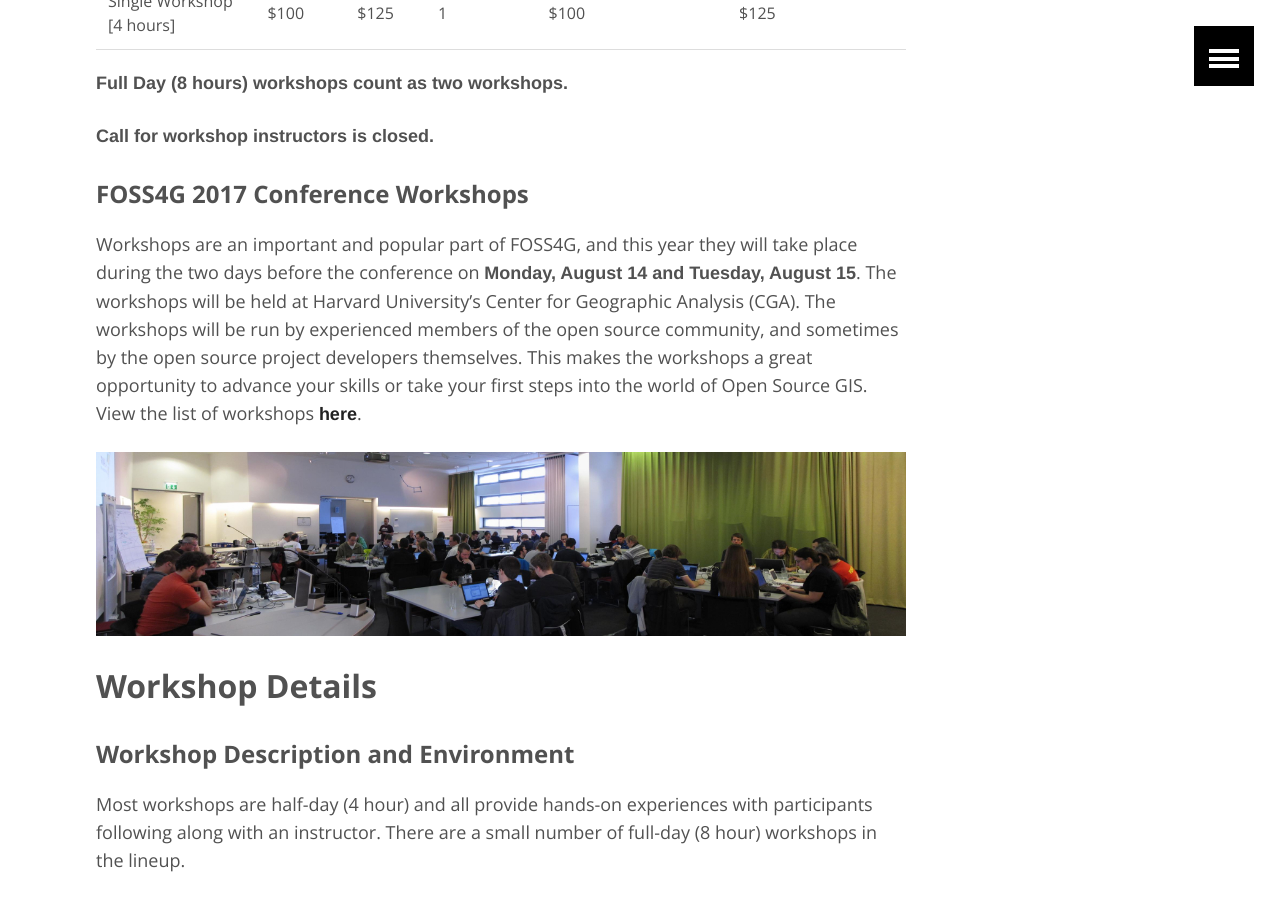
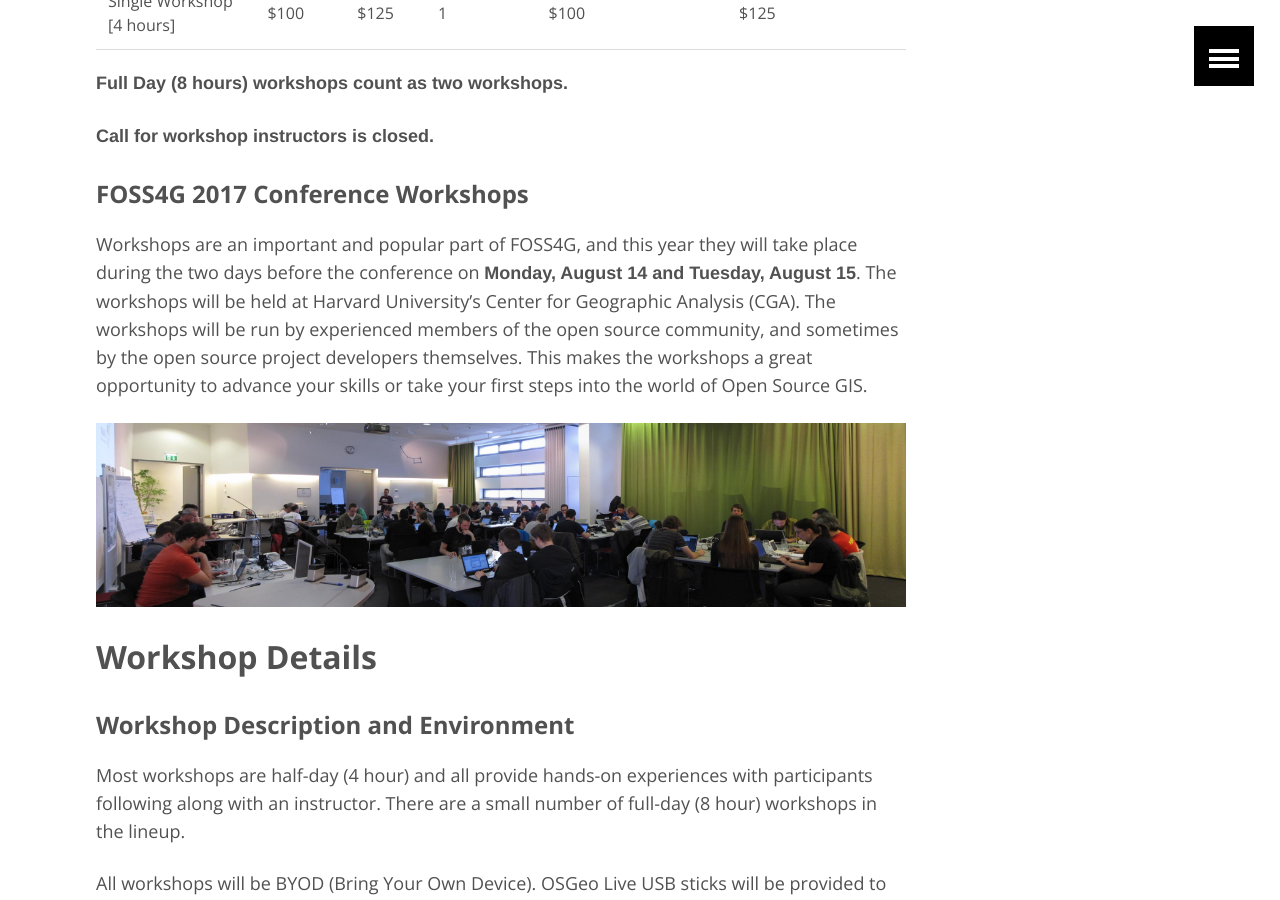
Before and after one commit to AvidGeo/foss4g2017-dev, a Jekyll site: the page built from workshops/index.md, in a window 1280 px wide and 900 px high, scrolled down 940 px. Built offline with Jekyll 4.4.1, drawn with Linux system fonts in a browser that asks for light colours.

Commit message:
hide workshop signup link

```diff
--- a/workshops/index.md
+++ b/workshops/index.md
@@ -36,7 +36,10 @@
 
 #### FOSS4G 2017 Conference Workshops
 
-Workshops are an important and popular part of FOSS4G, and this year they will take place during the two days before the conference on <strong>Monday, August 14 and Tuesday, August 15</strong>. The workshops will be held at Harvard University’s Center for Geographic Analysis (CGA). The workshops will be run by experienced members of the open source community, and sometimes by the open source project developers themselves. This makes the workshops a great opportunity to advance your skills or take your first steps into the world of Open Source GIS. View the list of workshops **[here](../workshop-signup)**.
+Workshops are an important and popular part of FOSS4G, and this year they will take place during the two days before the conference on <strong>Monday, August 14 and Tuesday, August 15</strong>. The workshops will be held at Harvard University’s Center for Geographic Analysis (CGA). The workshops will be run by experienced members of the open source community, and sometimes by the open source project developers themselves. This makes the workshops a great opportunity to advance your skills or take your first steps into the world of Open Source GIS.
+
+<!-- View the list of workshops **[here](../workshop-signup)**.
+-->
 
 ![Workshops](../images/vienna_code_sprint.jpg "Workshops")
 
```
